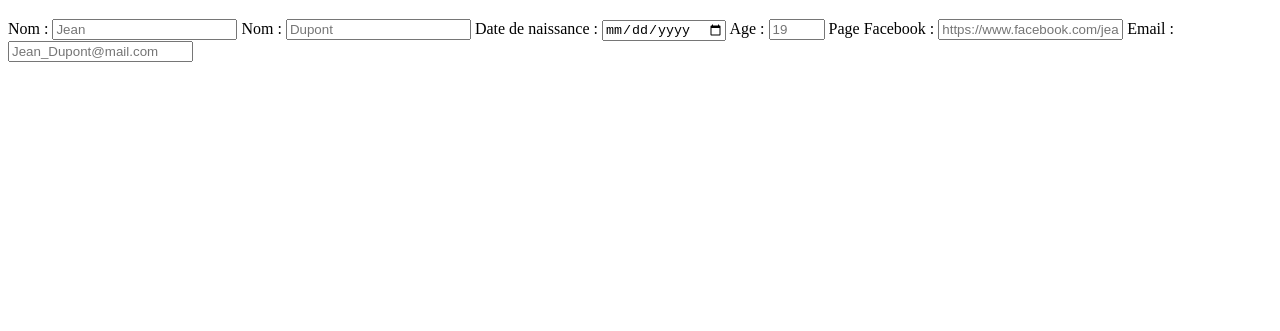
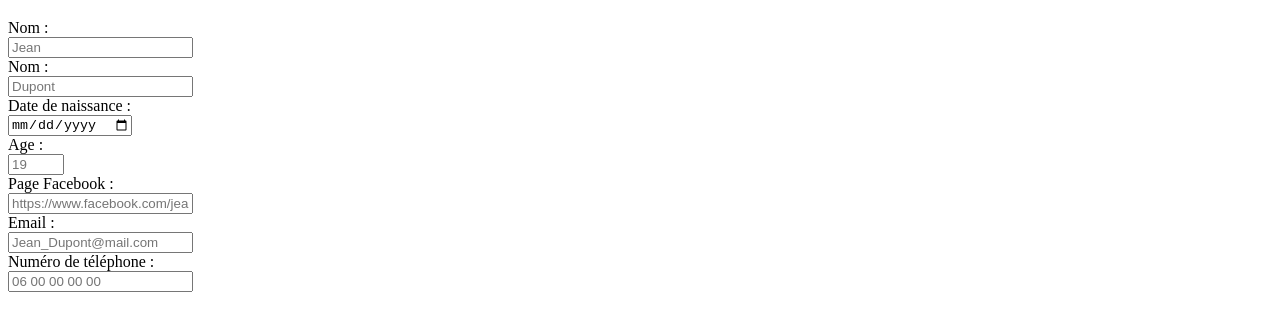
Before and after one commit to decortebenjamin/web-mobile, a plain HTML site: page index.html in a window 1280 px wide. Shown: the part 327-658 px from the top of the page. Drawn offline with Linux system fonts and the light colour scheme.

Commit message:
form align

```diff
--- a/css/style.css
+++ b/css/style.css
@@ -9,3 +9,7 @@
 #p3{
 	background-color: #d63031;
 }
+
+label{
+	display: block;
+}
--- a/index.html
+++ b/index.html
@@ -23,6 +23,7 @@
 
 	<h1>Formulaire </h1>
 
+	<div id="form">
 		<form>
 			<label for="prenom">Nom :</label>
 	        <input type="text" id="prenom" placeholder="Jean" />
@@ -42,7 +43,11 @@
 	        <label for="email">Email :</label>
 	        <input type="email" id="email" placeholder="Jean_Dupont@mail.com" />
 
+	        <label for="telephone">Numéro de téléphone :</label>
+	        <input type="tel" id="telephone" placeholder="06 00 00 00 00" />
 		</form>
+	</div>
+
 
 </body>
 </html>
```
Lines whose indentation alone changed are shown as unchanged.
